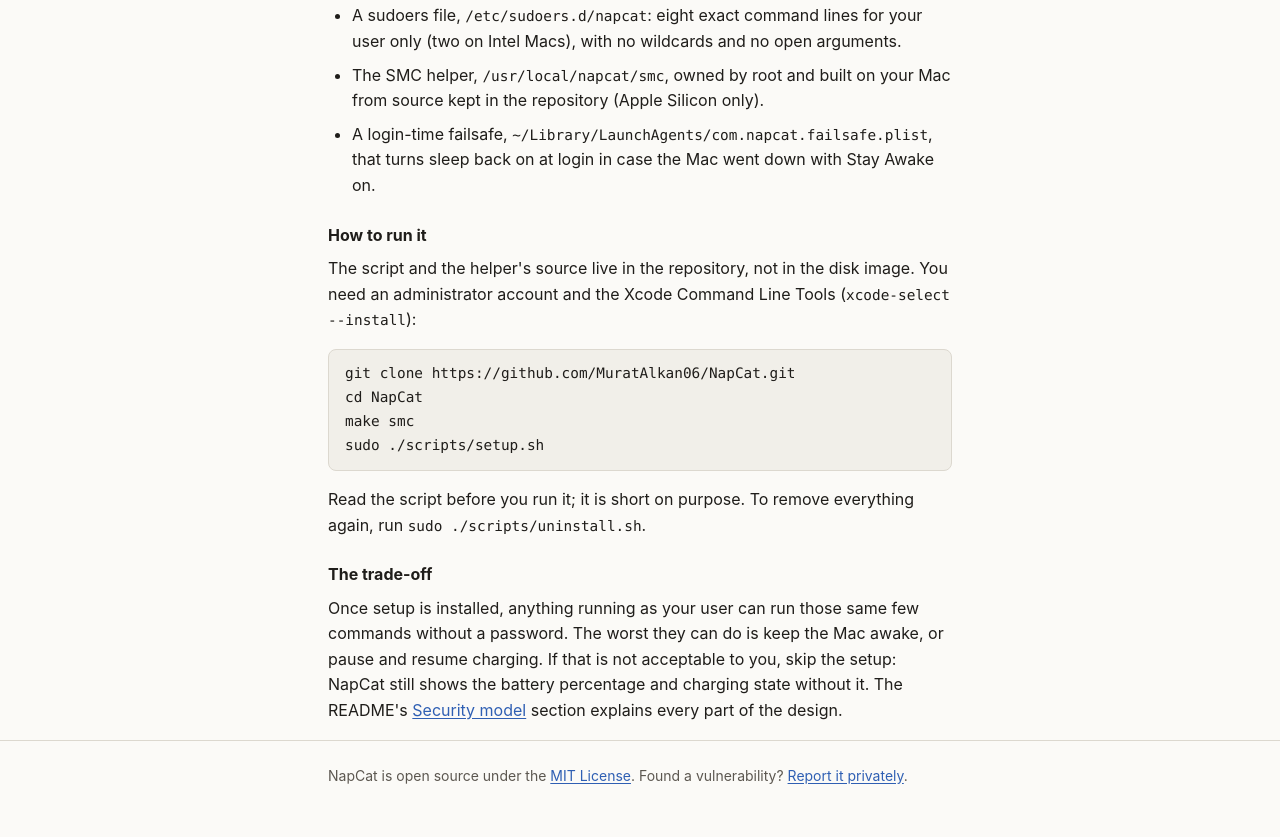
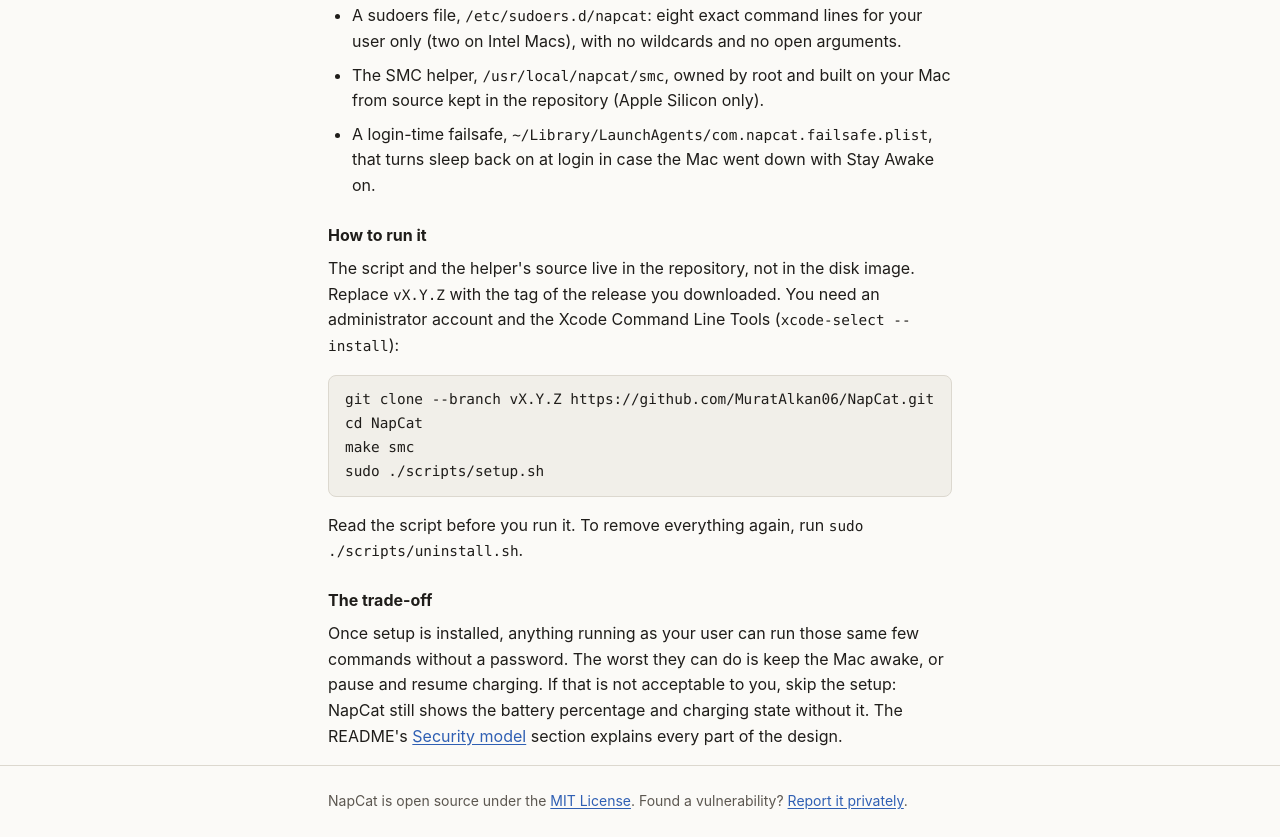
Before and after one commit to MuratAlkan06/NapCat, a plain HTML site: page docs/index.html in a window 1280 px wide. Shown: the part 1315-2152 px from the top of the page. Before the commit the page ends 2126 px from the top, so only its background shows below. Drawn offline with Linux system fonts and the light colour scheme.

Commit message:
fix(release): pin ad-hoc signing default and tag-pin the setup snippet
An inherited SIGN_IDENTITY environment variable silently overrode the
ad-hoc default, so a plain `make` could sign with a non-ad-hoc identity.
`:=` ignores the environment while a command-line override still works.
The site's setup snippet now clones a release tag placeholder instead of
main, matching the README and the disk image's READ ME.

```diff
--- a/docs/index.html
+++ b/docs/index.html
@@ -61,12 +61,12 @@
       </ul>
 
       <h3>How to run it</h3>
-      <p>The script and the helper's source live in the repository, not in the disk image. You need an administrator account and the Xcode Command Line Tools (<code>xcode-select --install</code>):</p>
-      <pre><code>git clone https://github.com/MuratAlkan06/NapCat.git
+      <p>The script and the helper's source live in the repository, not in the disk image. Replace <code>vX.Y.Z</code> with the tag of the release you downloaded. You need an administrator account and the Xcode Command Line Tools (<code>xcode-select --install</code>):</p>
+      <pre><code>git clone --branch vX.Y.Z https://github.com/MuratAlkan06/NapCat.git
 cd NapCat
 make smc
 sudo ./scripts/setup.sh</code></pre>
-      <p>Read the script before you run it; it is short on purpose. To remove everything again, run <code>sudo ./scripts/uninstall.sh</code>.</p>
+      <p>Read the script before you run it. To remove everything again, run <code>sudo ./scripts/uninstall.sh</code>.</p>
 
       <h3>The trade-off</h3>
       <p>Once setup is installed, anything running as your user can run those same few commands without a password. The worst they can do is keep the Mac awake, or pause and resume charging. If that is not acceptable to you, skip the setup: NapCat still shows the battery percentage and charging state without it. The README's <a href="https://github.com/MuratAlkan06/NapCat#security-model">Security model</a> section explains every part of the design.</p>
```
Also changed, not shown: 1 other file.
